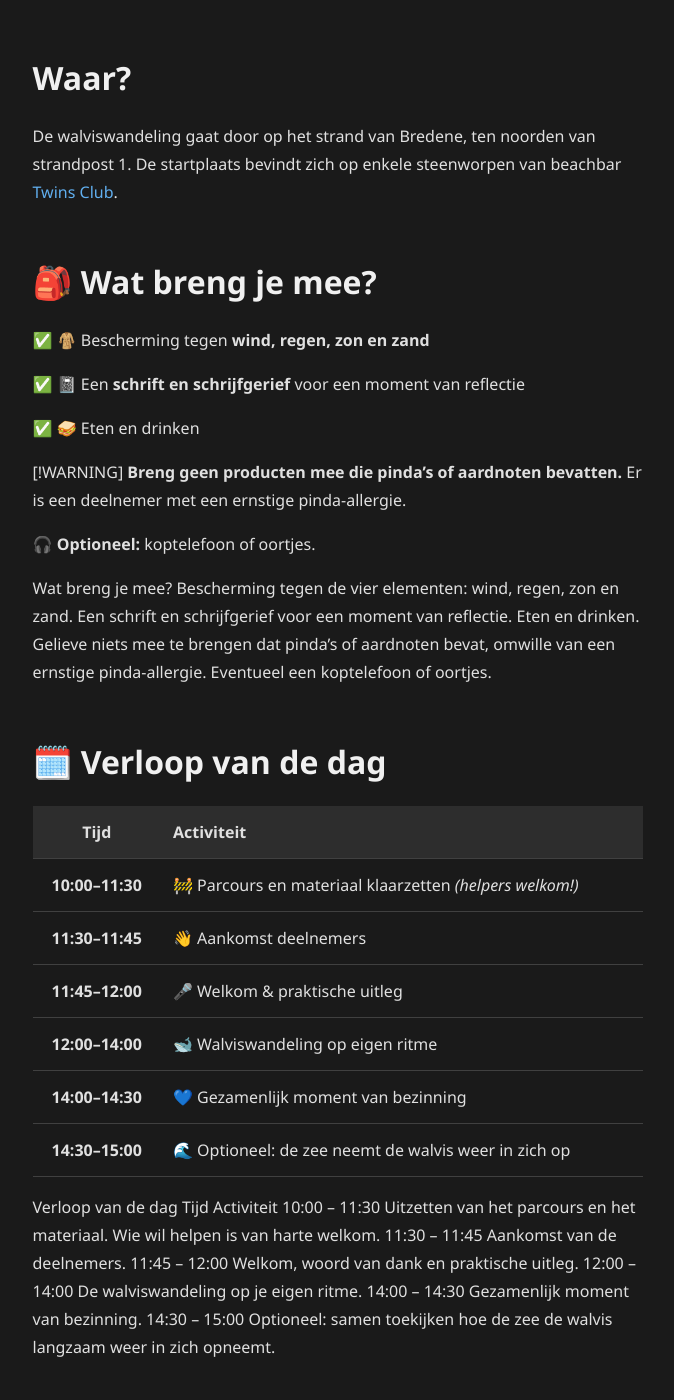
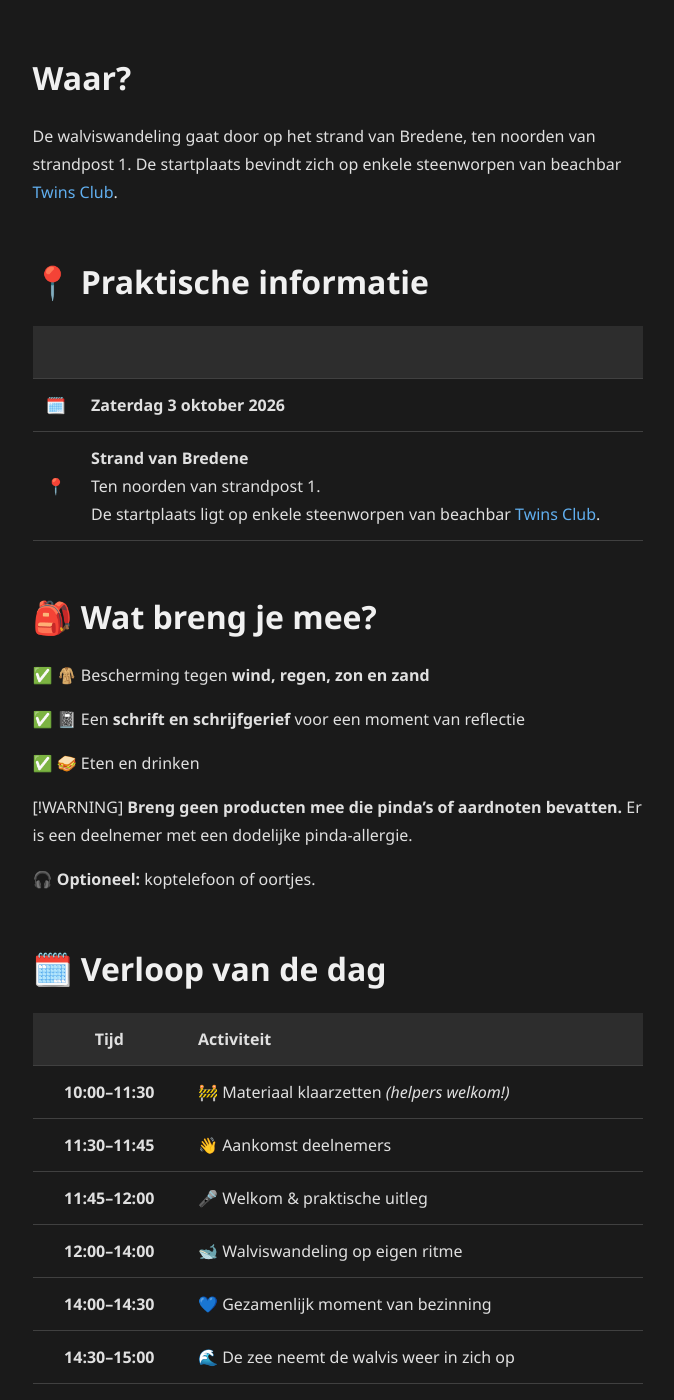
Before and after one commit to yannickds/appelzaadjes, a Jekyll site: the page built from content/walviswandeling.md, in a window 1280 px wide and 1400 px high, scrolled down 1841 px. Shown: the whole window, without its empty margins (302-976 px from the left). Built offline with Jekyll 4.4.1, drawn with Linux system fonts in a browser that asks for light colours; some of the changed text lies outside the part shown.

Commit message:
meer visuals bij locatie, inschrijven en wanneerUpdate walviswandeling.md

```diff
--- a/content/walviswandeling.md
+++ b/content/walviswandeling.md
@@ -30,6 +30,14 @@
 
 De walviswandeling gaat door op het strand van Bredene, ten noorden van strandpost 1. De startplaats bevindt zich op enkele steenworpen van beachbar <a href="https://bredene.be/nl/eten-drinken/beachclubs/twins-club-bredene" target="_blank" rel="noopener noreferrer">Twins Club</a>.
 
+## 📍 Praktische informatie
+
+| | |
+|:--:|---|
+| 🗓️ | **Zaterdag 3 oktober 2026** |
+| 📍 | **Strand van Bredene**<br>Ten noorden van strandpost 1.<br>De startplaats ligt op enkele steenworpen van beachbar <a href="https://bredene.be/nl/eten-drinken/beachclubs/twins-club-bredene" target="_blank" rel="noopener noreferrer">Twins Club</a>. |
+
+
 ## 🎒 Wat breng je mee?
 
 ✅ 🧥 Bescherming tegen **wind, regen, zon en zand**
@@ -40,35 +48,20 @@
 
 > [!WARNING]
 > **Breng geen producten mee die pinda's of aardnoten bevatten.**
-> Er is een deelnemer met een ernstige pinda-allergie.
+> Er is een deelnemer met een dodelijke pinda-allergie.
 
 🎧 **Optioneel:** koptelefoon of oortjes.
-
-Wat breng je mee?
-Bescherming tegen de vier elementen: wind, regen, zon en zand.
-Een schrift en schrijfgerief voor een moment van reflectie.
-Eten en drinken. Gelieve niets mee te brengen dat pinda's of aardnoten bevat, omwille van een ernstige pinda-allergie.
-Eventueel een koptelefoon of oortjes.
 
 ## 🗓️ Verloop van de dag
 
 | Tijd | Activiteit |
 |:----:|------------|
-| **10:00–11:30** | 🚧 Parcours en materiaal klaarzetten *(helpers welkom!)* |
+| **10:00–11:30** | 🚧 Materiaal klaarzetten *(helpers welkom!)* |
 | **11:30–11:45** | 👋 Aankomst deelnemers |
 | **11:45–12:00** | 🎤 Welkom & praktische uitleg |
 | **12:00–14:00** | 🐋 Walviswandeling op eigen ritme |
 | **14:00–14:30** | 💙 Gezamenlijk moment van bezinning |
-| **14:30–15:00** | 🌊 Optioneel: de zee neemt de walvis weer in zich op |
-
-Verloop van de dag
-Tijd	Activiteit
-10:00 – 11:30	Uitzetten van het parcours en het materiaal. Wie wil helpen is van harte welkom.
-11:30 – 11:45	Aankomst van de deelnemers.
-11:45 – 12:00	Welkom, woord van dank en praktische uitleg.
-12:00 – 14:00	De walviswandeling op je eigen ritme.
-14:00 – 14:30	Gezamenlijk moment van bezinning.
-14:30 – 15:00	Optioneel: samen toekijken hoe de zee de walvis langzaam weer in zich opneemt.
+| **14:30–15:00** | 🌊 De zee neemt de walvis weer in zich op |
 
 ## 💛 Hoe kan je het project steunen?
 
@@ -88,23 +81,15 @@
   - Inhoudelijk
   - Kunstzinnig
 
-Hoe kan je het project steunen?
+# 🐋 Wandel je mee?
 
-Je kan het project op verschillende manieren ondersteunen:
+### Op de grens tussen land en zee.
 
-met een vrije bijdrage (richtprijs: €30);
-door je ervaring op je eigen manier te documenteren;
-door feedback te geven;
-door mee te bouwen aan een volgende editie, praktisch, inhoudelijk of kunstzinnig.
-
-Inschrijven
-
-Wil je deelnemen? Schrijf je dan in via onderstaand formulier:
-
-<a href="https://framaforms.org/walviswandeling-zaterdag-3-oktober-2026-1762094640"
-   target="_blank"
-   rel="noopener noreferrer"
-   class="btn">
-    inschrijven
-</a>
-#savethewhales
+<p align="center">
+  <a href="https://framaforms.org/walviswandeling-zaterdag-3-oktober-2026-1762094640"
+     target="_blank"
+     rel="noopener noreferrer"
+     class="btn">
+    ✨ Schrijf je in
+  </a>
+</p>
```
